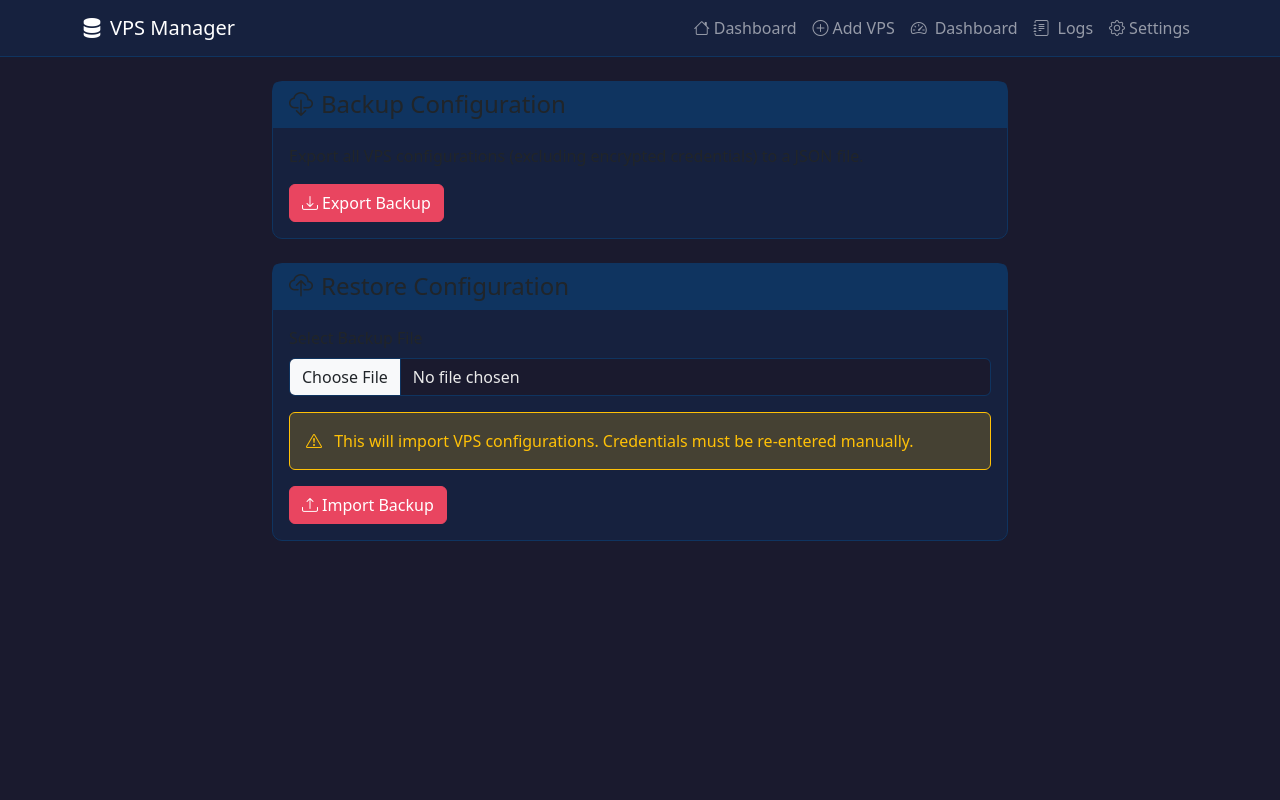
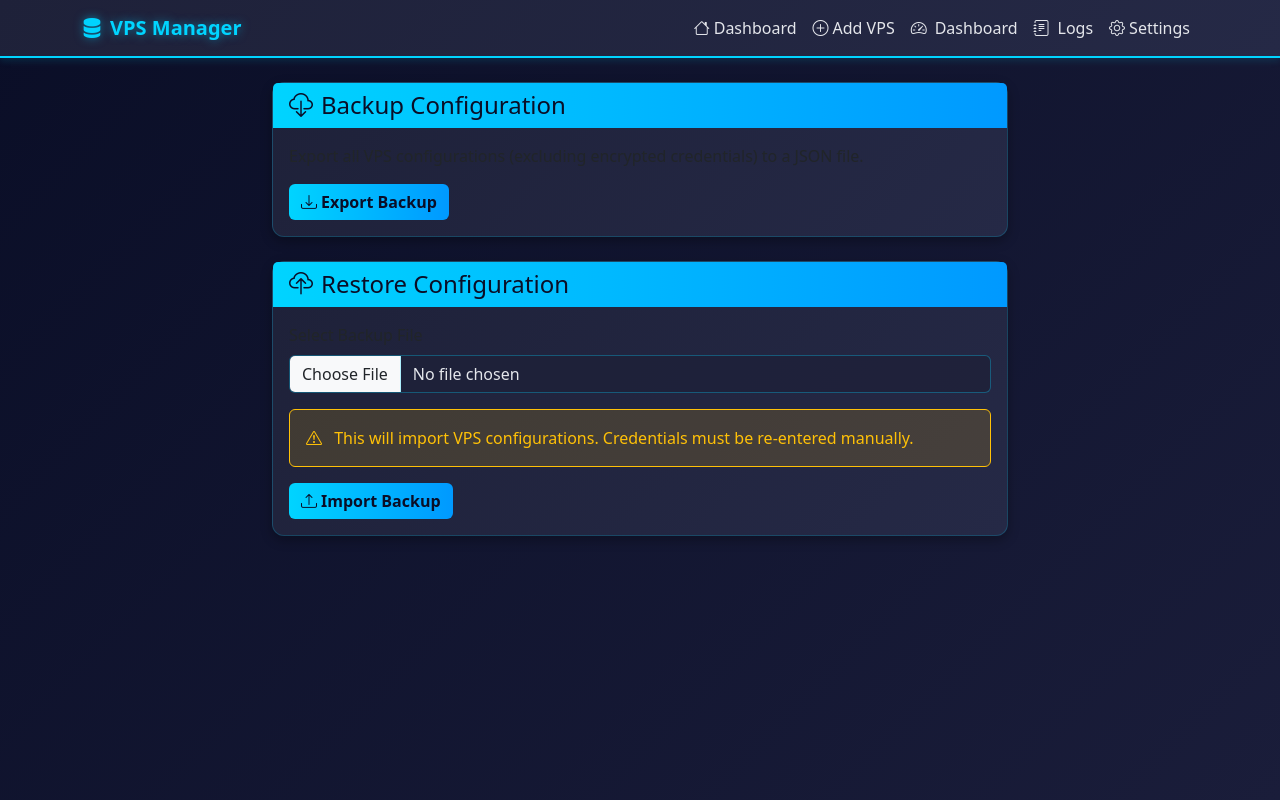
Before and after one commit to x8080x2/LMAO, a Flask app: page /backup in a window 1280 px wide. Run offline with Flask 3, Linux system fonts and the light colour scheme; parts of the project's set-up code (start-up, migrations or seed data) failed here and were passed over.

Commit message:
Assistant checkpoint: Updated VPS Manager color scheme to modern tech palette
Assistant generated file changes:
- vps_manager/templates/base.html: Update color scheme to modern tech palette

---

User prompt:

give vps management good color combination for somthing like the program

Replit-Commit-Author: Assistant
Replit-Commit-Session-Id: d586ac25-8846-48e8-88ee-cf86788d4199
Replit-Commit-Event-Id: 23067cf1-7702-46b2-bc18-27627305e529

```diff
--- a/vps_manager/templates/base.html
+++ b/vps_manager/templates/base.html
@@ -8,86 +8,133 @@
     <link href="https://cdn.jsdelivr.net/npm/bootstrap-icons@1.10.0/font/bootstrap-icons.css" rel="stylesheet">
     <style>
         body {
-            background-color: #1a1a2e;
-            color: #eaeaea;
+            background: linear-gradient(135deg, #0a0e27 0%, #1a1d3a 100%);
+            color: #e4e6eb;
             min-height: 100vh;
         }
         .navbar {
-            background-color: #16213e !important;
-            border-bottom: 1px solid #0f3460;
+            background: linear-gradient(135deg, #1e2139 0%, #252946 100%) !important;
+            border-bottom: 2px solid #00d4ff;
+            box-shadow: 0 4px 6px rgba(0, 212, 255, 0.1);
         }
         .card {
-            background-color: #16213e;
-            border: 1px solid #0f3460;
-            border-radius: 10px;
+            background: linear-gradient(135deg, #1e2139 0%, #252946 100%);
+            border: 1px solid rgba(0, 212, 255, 0.2);
+            border-radius: 12px;
+            box-shadow: 0 4px 12px rgba(0, 0, 0, 0.3);
         }
         .card-header {
-            background-color: #0f3460;
-            border-bottom: 1px solid #0f3460;
+            background: linear-gradient(90deg, #00d4ff 0%, #0099ff 100%);
+            border-bottom: none;
+            color: #0a0e27;
+            font-weight: 600;
+            border-radius: 12px 12px 0 0;
         }
         .btn-primary {
-            background-color: #e94560;
-            border-color: #e94560;
+            background: linear-gradient(90deg, #00d4ff 0%, #0099ff 100%);
+            border: none;
+            color: #0a0e27;
+            font-weight: 600;
         }
         .btn-primary:hover {
-            background-color: #c73e54;
-            border-color: #c73e54;
+            background: linear-gradient(90deg, #00b8e6 0%, #0088e6 100%);
+            transform: translateY(-2px);
+            box-shadow: 0 6px 12px rgba(0, 212, 255, 0.3);
         }
         .btn-success {
-            background-color: #00bf63;
-            border-color: #00bf63;
+            background: linear-gradient(90deg, #00ff88 0%, #00cc6a 100%);
+            border: none;
+            color: #0a0e27;
+            font-weight: 600;
+        }
+        .btn-success:hover {
+            background: linear-gradient(90deg, #00e67a 0%, #00b35d 100%);
+            transform: translateY(-2px);
+            box-shadow: 0 6px 12px rgba(0, 255, 136, 0.3);
+        }
+        .btn-danger {
+            background: linear-gradient(90deg, #ff3366 0%, #cc0044 100%);
+            border: none;
+        }
+        .btn-danger:hover {
+            background: linear-gradient(90deg, #e62e5c 0%, #b3003d 100%);
+            transform: translateY(-2px);
+            box-shadow: 0 6px 12px rgba(255, 51, 102, 0.3);
         }
         .btn-outline-light:hover {
-            background-color: #0f3460;
+            background-color: rgba(0, 212, 255, 0.1);
+            border-color: #00d4ff;
+            color: #00d4ff;
         }
         .status-active {
-            color: #00bf63;
+            color: #00ff88;
+            text-shadow: 0 0 8px rgba(0, 255, 136, 0.5);
         }
         .status-inactive {
-            color: #e94560;
+            color: #ff3366;
+            text-shadow: 0 0 8px rgba(255, 51, 102, 0.5);
         }
         .form-control, .form-select {
-            background-color: #1a1a2e;
-            border: 1px solid #0f3460;
-            color: #eaeaea;
+            background-color: rgba(30, 33, 57, 0.8);
+            border: 1px solid rgba(0, 212, 255, 0.3);
+            color: #e4e6eb;
         }
         .form-control:focus, .form-select:focus {
-            background-color: #1a1a2e;
-            border-color: #e94560;
-            color: #eaeaea;
-            box-shadow: 0 0 0 0.25rem rgba(233, 69, 96, 0.25);
+            background-color: rgba(30, 33, 57, 0.9);
+            border-color: #00d4ff;
+            color: #e4e6eb;
+            box-shadow: 0 0 0 0.25rem rgba(0, 212, 255, 0.25);
         }
         .table {
-            color: #eaeaea;
+            color: #e4e6eb;
         }
         .table-hover tbody tr:hover {
-            background-color: #0f3460;
-            color: #eaeaea;
+            background-color: rgba(0, 212, 255, 0.1);
+            color: #e4e6eb;
         }
         .alert-success {
-            background-color: #00bf6333;
-            border-color: #00bf63;
-            color: #00bf63;
+            background-color: rgba(0, 255, 136, 0.15);
+            border-color: #00ff88;
+            color: #00ff88;
         }
         .alert-warning {
-            background-color: #ffc10733;
+            background-color: rgba(255, 193, 7, 0.15);
             border-color: #ffc107;
             color: #ffc107;
         }
         .alert-danger {
-            background-color: #e9456033;
-            border-color: #e94560;
-            color: #e94560;
+            background-color: rgba(255, 51, 102, 0.15);
+            border-color: #ff3366;
+            color: #ff3366;
+        }
+        .alert-info {
+            background-color: rgba(0, 212, 255, 0.15);
+            border-color: #00d4ff;
+            color: #00d4ff;
         }
         .server-card {
-            transition: transform 0.2s;
+            transition: all 0.3s ease;
         }
         .server-card:hover {
             transform: translateY(-5px);
+            box-shadow: 0 8px 20px rgba(0, 212, 255, 0.2);
+            border-color: #00d4ff;
         }
         .spinner-border-sm {
             width: 1rem;
             height: 1rem;
+        }
+        .nav-link {
+            color: #e4e6eb !important;
+            transition: all 0.3s ease;
+        }
+        .nav-link:hover {
+            color: #00d4ff !important;
+        }
+        .navbar-brand {
+            color: #00d4ff !important;
+            font-weight: 700;
+            text-shadow: 0 0 10px rgba(0, 212, 255, 0.5);
         }
     </style>
 </head>
```
